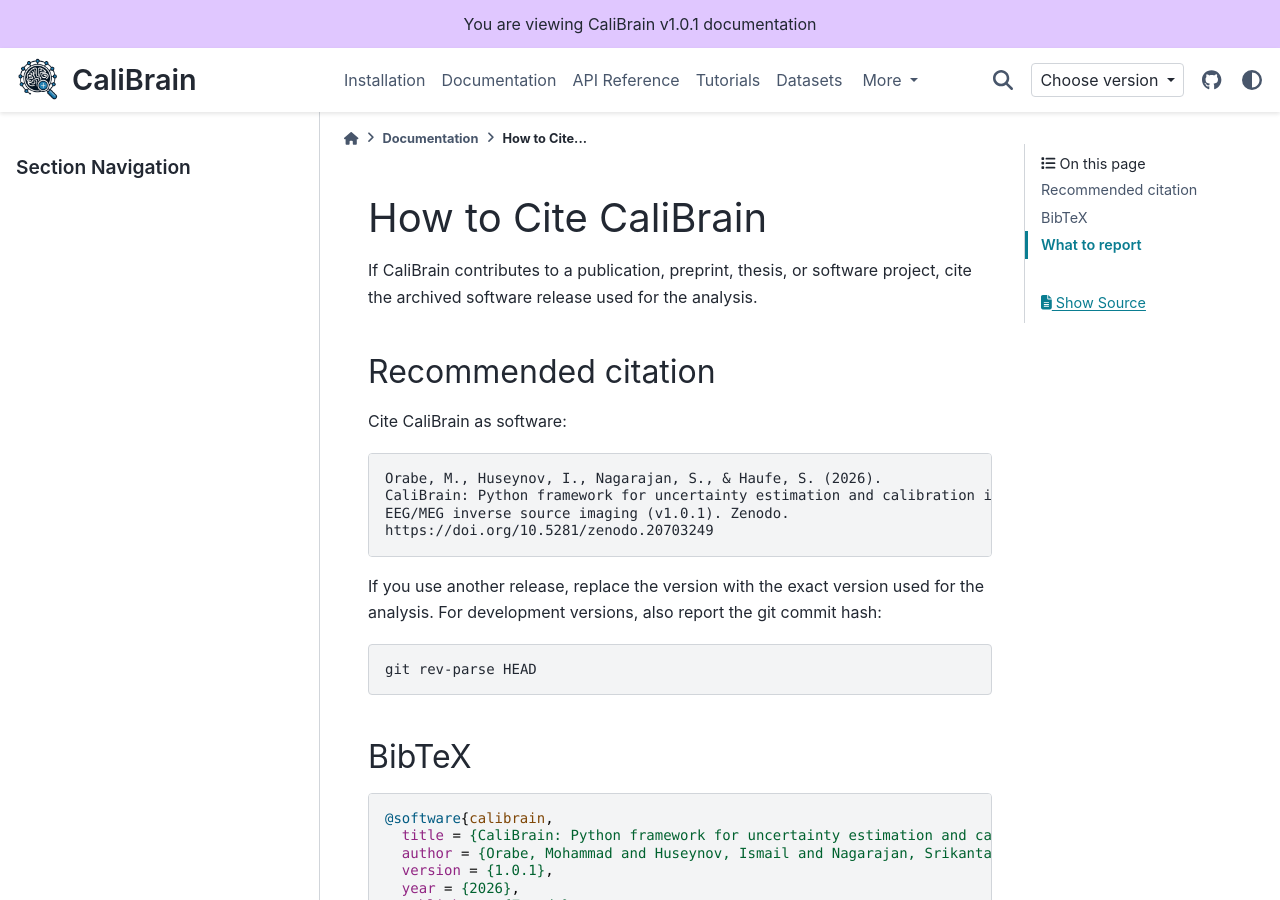
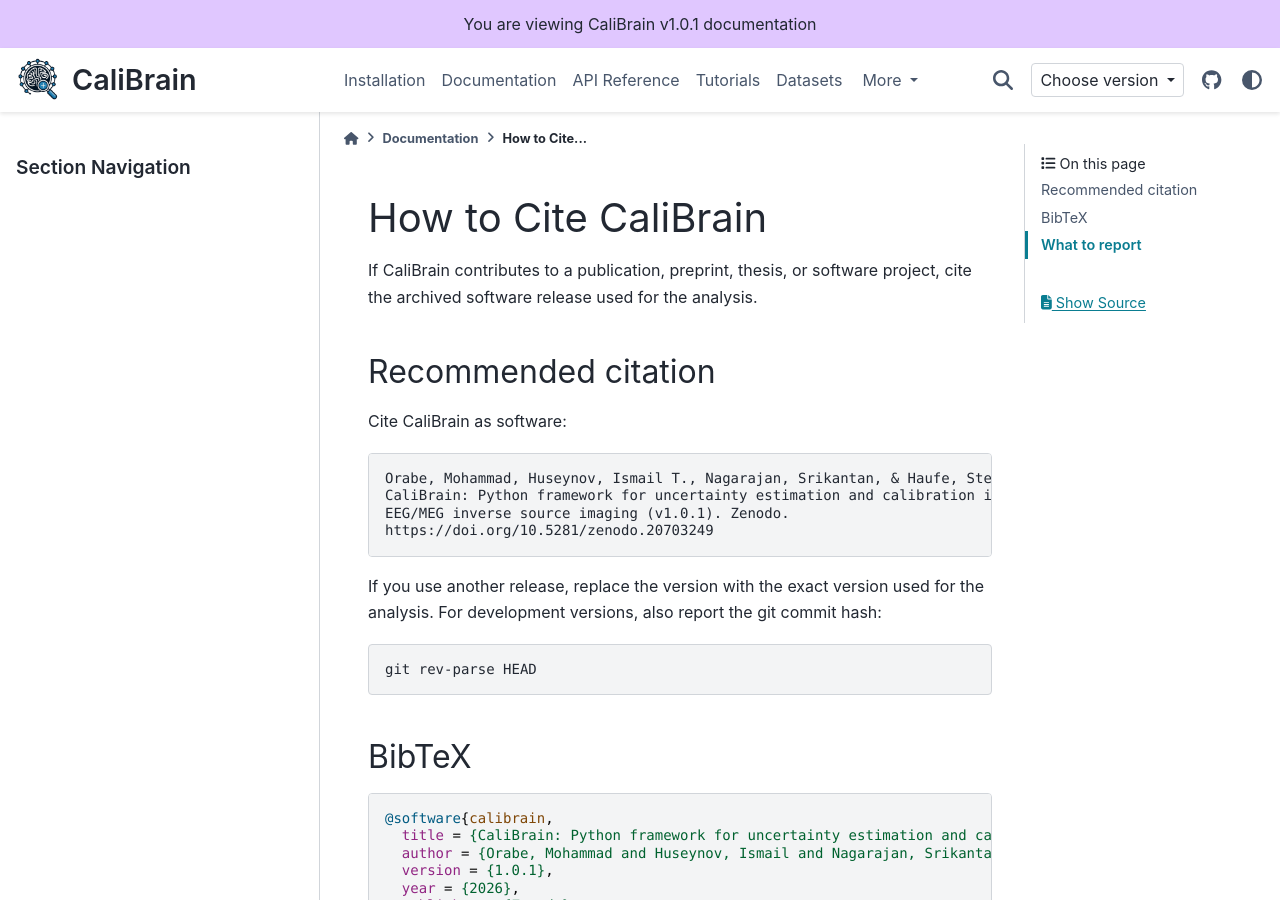
Before and after one commit to braindatalab/CaliBrain, a Sphinx documentation site: the page built from docs/source/cite/index.rst, in a window 1280 px wide and 900 px high. Built offline with Sphinx 7.4.7 and the PyData theme 0.15.4, drawn with Linux system fonts in a browser that asks for light colours; pages that are not in the unit, such as notebooks, are missing from menus; comment, search, counter and statistics services are not loaded.

```diff
--- a/docs/source/cite/index.rst
+++ b/docs/source/cite/index.rst
@@ -11,7 +11,7 @@ Cite CaliBrain as software:
 
 .. code-block:: text
 
-   Orabe, M., Huseynov, I., Nagarajan, S., & Haufe, S. (2026).
+   Orabe, Mohammad, Huseynov, Ismail T., Nagarajan, Srikantan, & Haufe, Stefan. (2026).
    CaliBrain: Python framework for uncertainty estimation and calibration in
    EEG/MEG inverse source imaging (v1.0.1). Zenodo.
    https://doi.org/10.5281/zenodo.20703249
```
Also changed, not shown: README.rst (+6 -2 lines), docs/source/index.rst (+6 -2 lines).
